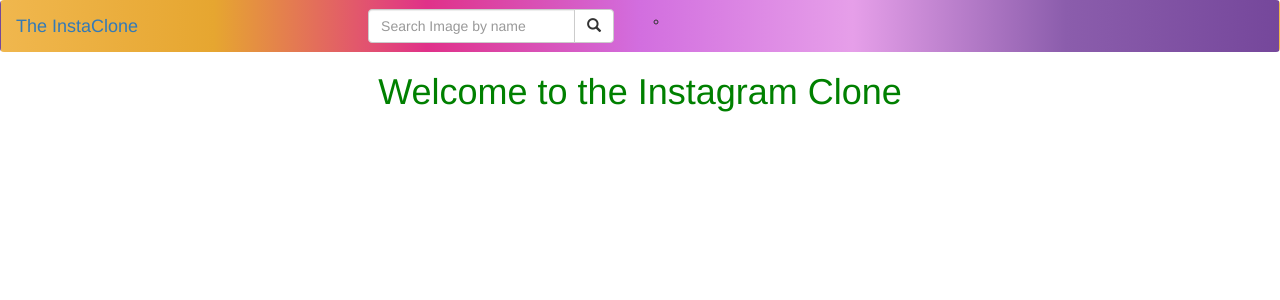
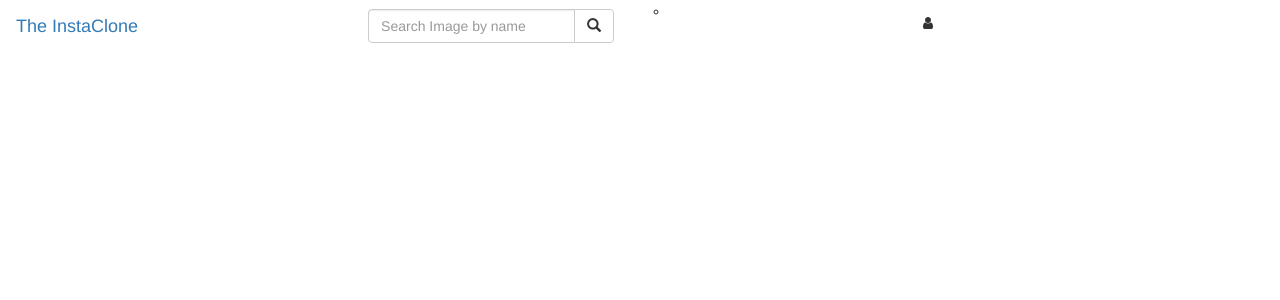
Before and after one commit to Kips-alih/instagram-clone, a Django app: template instaclone/templates/all-photos/base.html in a window 1280 px wide. Shown: the top 300 px of the page. Run offline with Django 3.2, Linux system fonts and the light colour scheme; the template is opened without the code that fills it, so the values that code supplies are empty; a user stored in the database is signed in; parts of the project's set-up code (start-up, migrations or seed data) failed here and were passed over; some libraries are stand-ins or nearby versions.

Commit message:
Modify the base template and the base stylesheet

```diff
--- a/instaclone/templates/all-photos/base.html
+++ b/instaclone/templates/all-photos/base.html
@@ -12,6 +12,7 @@
   {% endif %}
 
   {% block styles %}
+  <link rel="stylesheet" href="https://cdnjs.cloudflare.com/ajax/libs/font-awesome/4.7.0/css/font-awesome.min.css">
     {% bootstrap_css %}
     <link rel="stylesheet" href="{% static 'css/base.css' %}">
   {% endblock %}
@@ -19,7 +20,9 @@
 </head>
 <body>
     {% include "navbar.html" %}
-    {% block content %} <h1 class='text-center'>Welcome to the Instagram Clone</h1> {%endblock%}
+    {% block content %}
+
+    {%endblock%}
 
     {% block scripts %}
         <script src="https://ajax.googleapis.com/ajax/libs/jquery/3.2.1/jquery.min.js"></script>
--- a/static/css/base.css
+++ b/static/css/base.css
@@ -1,7 +1,18 @@
 h1{
   color: green;
 }
-.navbar{
-  background-image: linear-gradient(to right, rgb(240, 183, 78),rgb(230, 166, 48),rgb(224, 49, 137),rgb(210, 110, 223),rgb(230, 159, 233),rgb(139, 93, 172),rgb(117, 71, 155));
-  color: b;
+/* .navbar{
+  background-image: linear-gradient(to right, #ebeae9,rgba(236, 234, 230, 0.925),rgb(228, 224, 226),rgb(249, 246, 250),rgb(233, 231, 233),rgb(215, 214, 216),rgb(233, 230, 235));
+} */
+.account{
+  margin-top: 15px;
+  margin-left: 250px;
+  float: right;
 }
+ul{
+  text-decoration: none;
+}
+img.profile{
+  border-radius: 55%;
+  width:200px;
+}
```
